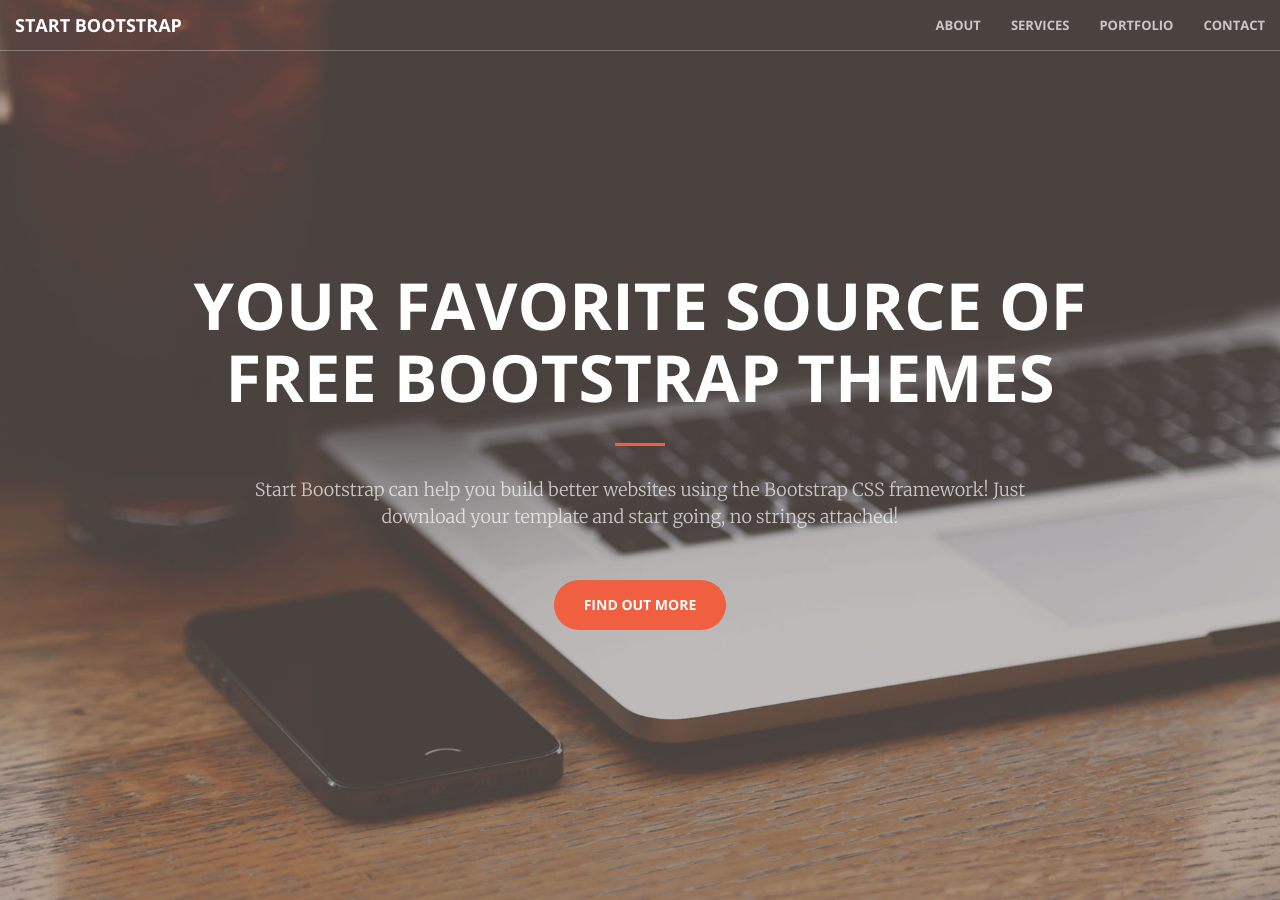
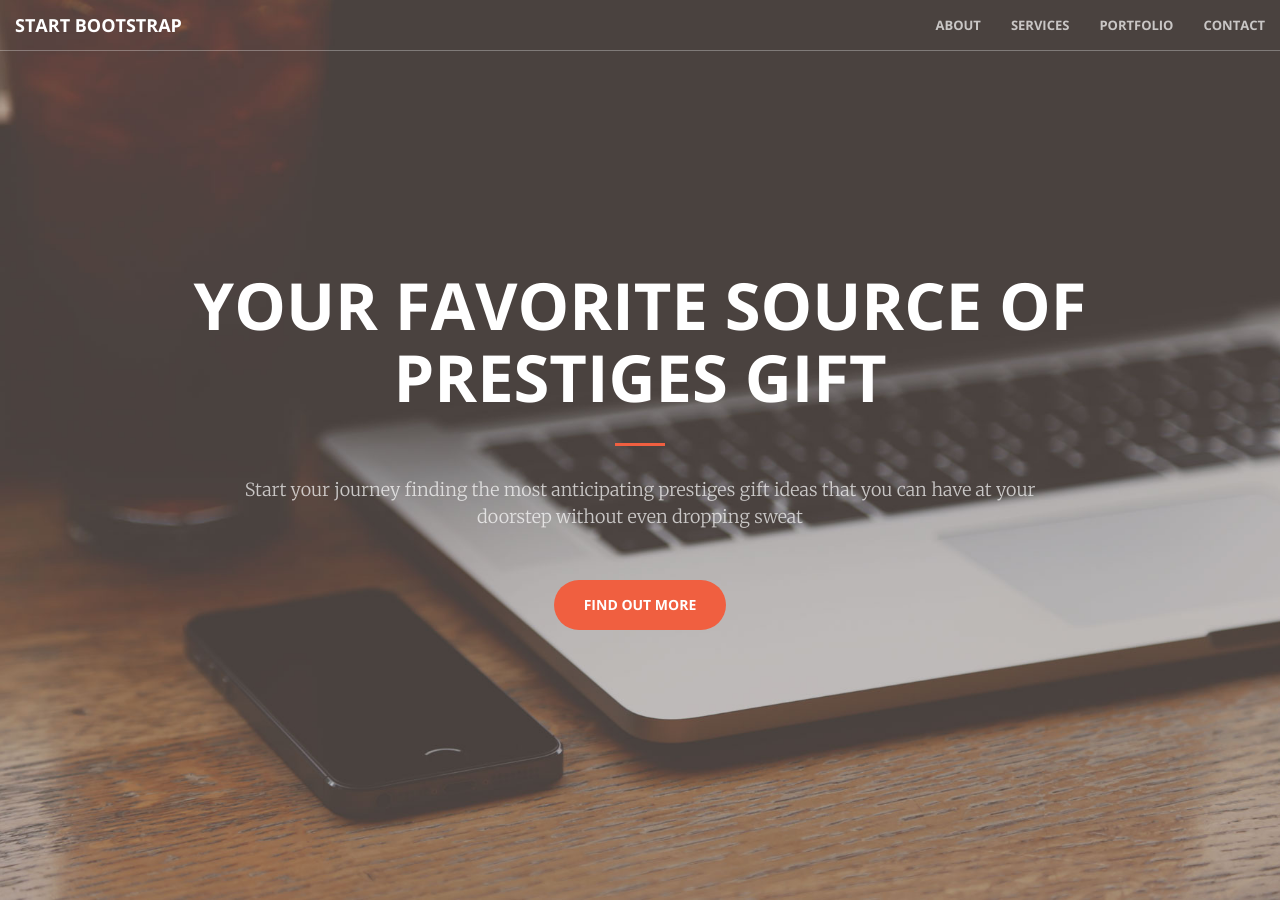
Before and after one commit to giftklavenue/giftklavenue, a Jekyll site: the page built from index.html, in a window 1280 px wide and 900 px high. Built offline with Jekyll 4.4.1, drawn with Linux system fonts in a browser that asks for light colours; some of the changed text lies outside the part shown.

Commit message:
Add files via upload

```diff
--- a/_includes/call-to-action.html
+++ b/_includes/call-to-action.html
@@ -4,8 +4,8 @@
             <div class="col-lg-8 col-lg-offset-2 text-center">
                 <h2 class="section-heading">We've got what you need!</h2>
                 <hr class="light">
-                <p class="text-faded">Start Bootstrap has everything you need to get your new website up and running in no time! All of the templates and themes on Start Bootstrap are open source, free to download, and easy to use. No strings attached!</p>
-                <a href="#" class="btn btn-default btn-xl">Get Started!</a>
+                <p class="text-faded">Personalized gifts are perfect for any gifting occasion. At giftklavenue.com, you can personalize any of our gifts to give a present with a unique touch. Browse through our array of unique personalized gift ideas. Our specialty is based on corporate-themed personalized and celebration-themed.</p>
+                <a href="services" class="btn btn-default btn-xl">SEE OUR SERVICES</a>
             </div>
         </div>
     </div>
--- a/_includes/header.html
+++ b/_includes/header.html
@@ -1,9 +1,9 @@
 <header>
     <div class="header-content">
         <div class="header-content-inner">
-            <h1>Your Favorite Source of Free Bootstrap Themes</h1>
+            <h1>Your Favorite Source of Prestiges Gift</h1>
             <hr>
-            <p>Start Bootstrap can help you build better websites using the Bootstrap CSS framework! Just download your template and start going, no strings attached!</p>
+            <p>Start your journey finding the most anticipating prestiges gift ideas that you can have at your doorstep without even dropping sweat </p>
             <a href="#about" class="btn btn-primary btn-xl page-scroll">Find Out More</a>
         </div>
     </div>
--- a/_includes/services.html
+++ b/_includes/services.html
@@ -2,7 +2,7 @@
     <div class="container">
         <div class="row">
             <div class="col-lg-12 text-center">
-                <h2 class="section-heading">At Your Service</h2>
+                <h2 class="section-heading">Our Specialty</h2>
                 <hr class="primary">
             </div>
         </div>
@@ -12,7 +12,7 @@
             <div class="col-lg-3 col-md-6 text-center">
                 <div class="service-box">
                     <i class="fa fa-4x fa-diamond wow bounceIn text-primary"></i>
-                    <h3>Sturdy Templates</h3>
+                    <h3></h3>
                     <p class="text-muted">Our templates are updated regularly so they don't break.</p>
                 </div>
             </div>
```
